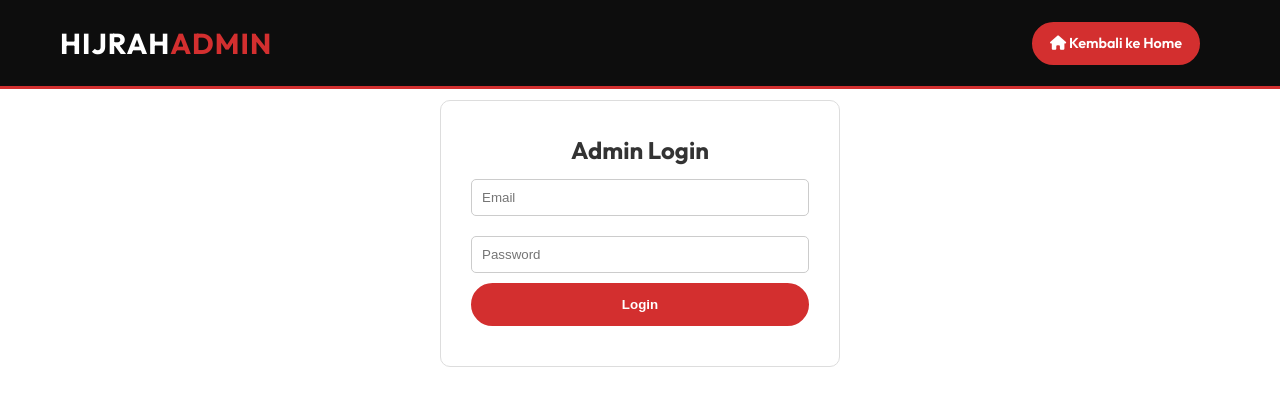
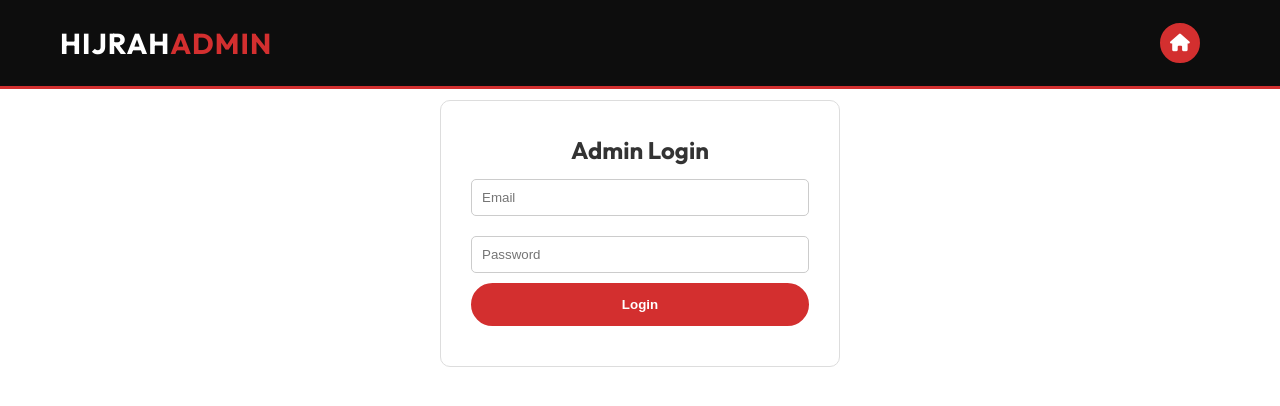
Before and after one commit to alyuzajourdasjolmi/alyuzajourdasjolmi.github.io, a PHP site: page /admin.html in a window 1280 px wide. Shown: the top 406 px of the page. Run offline with PHP 8.4, Linux system fonts and the light colour scheme; some libraries are stand-ins or nearby versions.

Commit message:
feat: Implement product image upload functionality in the admin panel and refine navigation links with icon-only buttons and associated styling.

```diff
--- a/admin.html
+++ b/admin.html
@@ -166,8 +166,8 @@
         <div class="container nav-container">
             <a href="index.html" class="logo">HIJRAH<span>ADMIN</span></a>
             <div style="display: flex; align-items: center; gap: 20px;">
-                <a href="index.html" class="btn-primary" style="padding: 8px 16px; font-size: 0.9rem;">
-                    <i class="fas fa-home"></i> Kembali ke Home
+                <a href="index.html" class="btn-primary icon-btn" title="Kembali ke Home">
+                    <i class="fas fa-home"></i>
                 </a>
                 <div id="user-info" style="color: white;"></div>
             </div>
@@ -212,8 +212,11 @@
                     <input type="text" id="prod-price" placeholder="Rp 0" required>
                 </div>
                 <div class="form-group">
-                    <label>Image Filename</label>
-                    <input type="text" id="prod-image" placeholder="image.png">
+                    <label>Image (Upload or Filename)</label>
+                    <div style="display: flex; gap: 10px; flex-direction: column;">
+                        <input type="file" id="prod-image-file" accept="image/*">
+                        <input type="text" id="prod-image" placeholder="Or enter filename/URL: image.png">
+                    </div>
                 </div>
                 <div class="form-group">
                     <label>Category</label>
--- a/index.html
+++ b/index.html
@@ -23,7 +23,8 @@
                 <li><a href="#products">Produk</a></li>
                 <li><a href="#event">Event</a></li>
                 <li><a href="#contact">Contact Us</a></li>
-                <li><a href="admin.html" class="admin-link"><i class="fas fa-user-shield"></i> Admin</a></li>
+                <li><a href="admin.html" class="admin-link" title="Admin Dashboard"><i
+                            class="fas fa-user-shield"></i></a></li>
             </ul>
             <div class="mobile-toggle">
                 <i class="fas fa-bars"></i>
--- a/style.css
+++ b/style.css
@@ -101,6 +101,21 @@ img {
 .btn-primary:hover {
     background-color: transparent;
     color: var(--primary-white);
+}
+
+.icon-btn {
+    display: inline-flex;
+    align-items: center;
+    justify-content: center;
+    width: 40px;
+    height: 40px;
+    padding: 0 !important;
+    border-radius: 50% !important;
+    font-size: 1.1rem !important;
+}
+
+.admin-link i {
+    font-size: 1.2rem;
 }
 
 /* Navbar */
```
Also changed, not shown: admin.js (+29 -1 lines).
